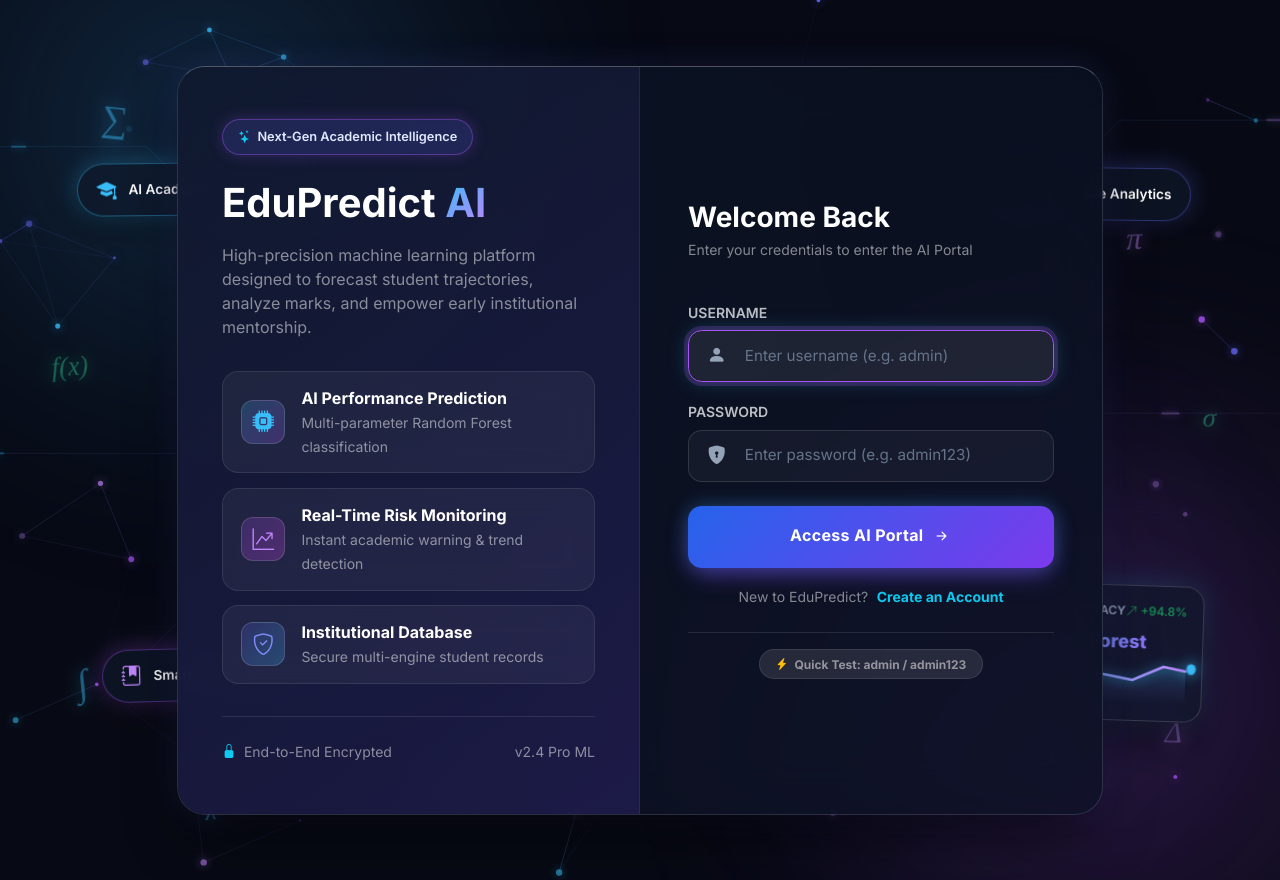
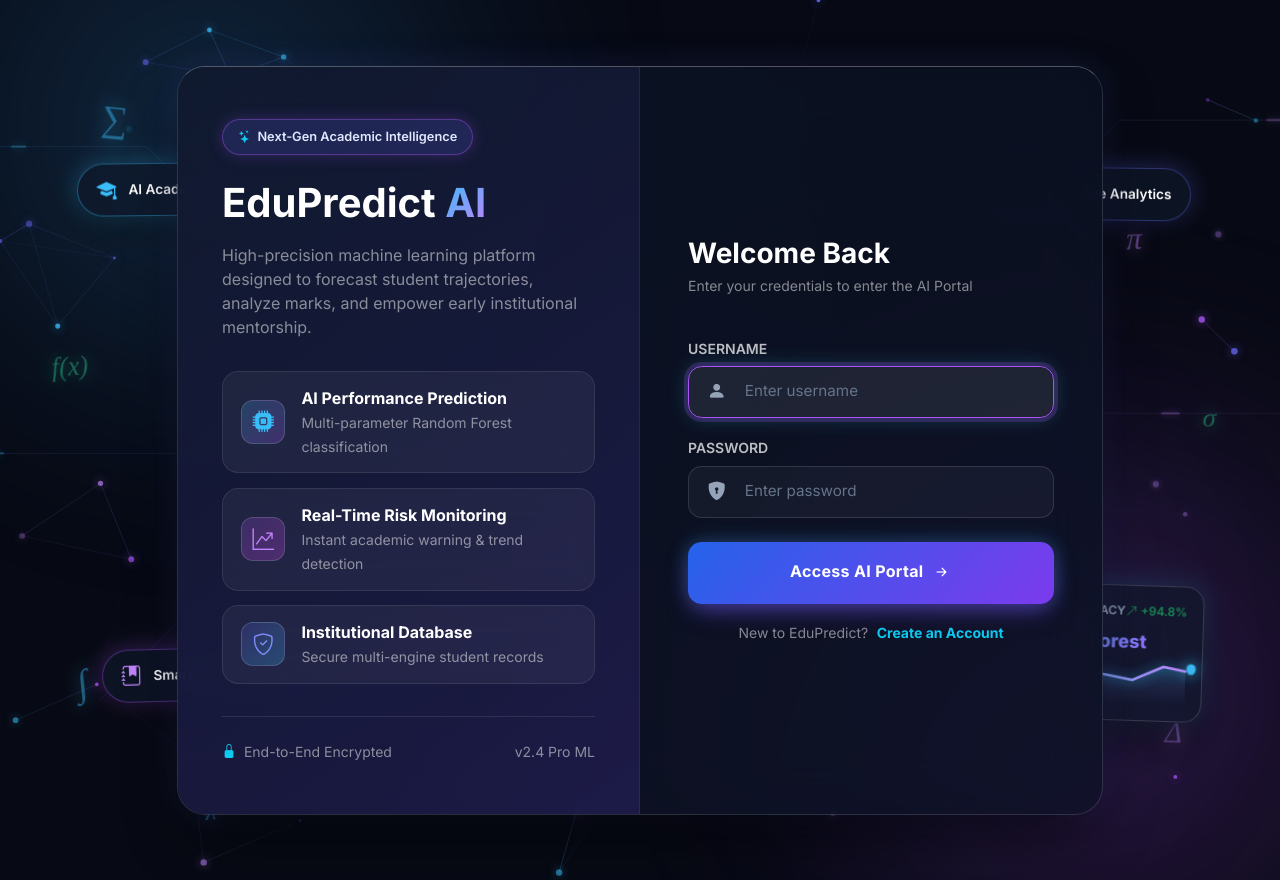
Before and after one commit to Shabna-002/AI---based-student-performance-prediction, a Flask app: page / in a window 1280 px wide. Run offline with Flask 3, Linux system fonts and the light colour scheme.

Commit message:
Remove Quick Test credentials badge and clean input placeholders on login page

```diff
--- a/templates/login.html
+++ b/templates/login.html
@@ -219,14 +219,14 @@
                                 <label class="form-label fw-semibold text-light small text-opacity-75">USERNAME</label>
                                 <div class="input-group glass-input-group">
                                     <span class="input-group-text glass-input-icon"><i class="bi bi-person-fill"></i></span>
-                                    <input type="text" name="username" class="form-control glass-input-control" placeholder="Enter username (e.g. admin)" required autofocus>
+                                    <input type="text" name="username" class="form-control glass-input-control" placeholder="Enter username" required autofocus>
                                 </div>
                             </div>
                             <div class="mb-4">
                                 <label class="form-label fw-semibold text-light small text-opacity-75">PASSWORD</label>
                                 <div class="input-group glass-input-group">
                                     <span class="input-group-text glass-input-icon"><i class="bi bi-shield-lock-fill"></i></span>
-                                    <input type="password" name="password" class="form-control glass-input-control" placeholder="Enter password (e.g. admin123)" required>
+                                    <input type="password" name="password" class="form-control glass-input-control" placeholder="Enter password" required>
                                 </div>
                             </div>
                             <button type="submit" class="btn btn-ai-gradient w-100 py-3 mb-3">
@@ -236,12 +236,6 @@
                             <div class="text-center">
                                 <span class="text-white-50 small">New to EduPredict?</span>
                                 <a href="{{ url_for('signup') }}" class="small fw-bold text-info text-decoration-none ms-1 hover-underline">Create an Account</a>
-                            </div>
-
-                            <div class="mt-4 pt-3 border-top border-white border-opacity-10 text-center d-flex align-items-center justify-content-center gap-2 flex-wrap">
-                                <span class="badge bg-white bg-opacity-10 text-white-50 border border-white border-opacity-10 px-3 py-2 rounded-pill small">
-                                    <i class="bi bi-lightning-charge-fill text-warning me-1"></i> Quick Test: admin / admin123
-                                </span>
                             </div>
                         </form>
                     </div>
```
